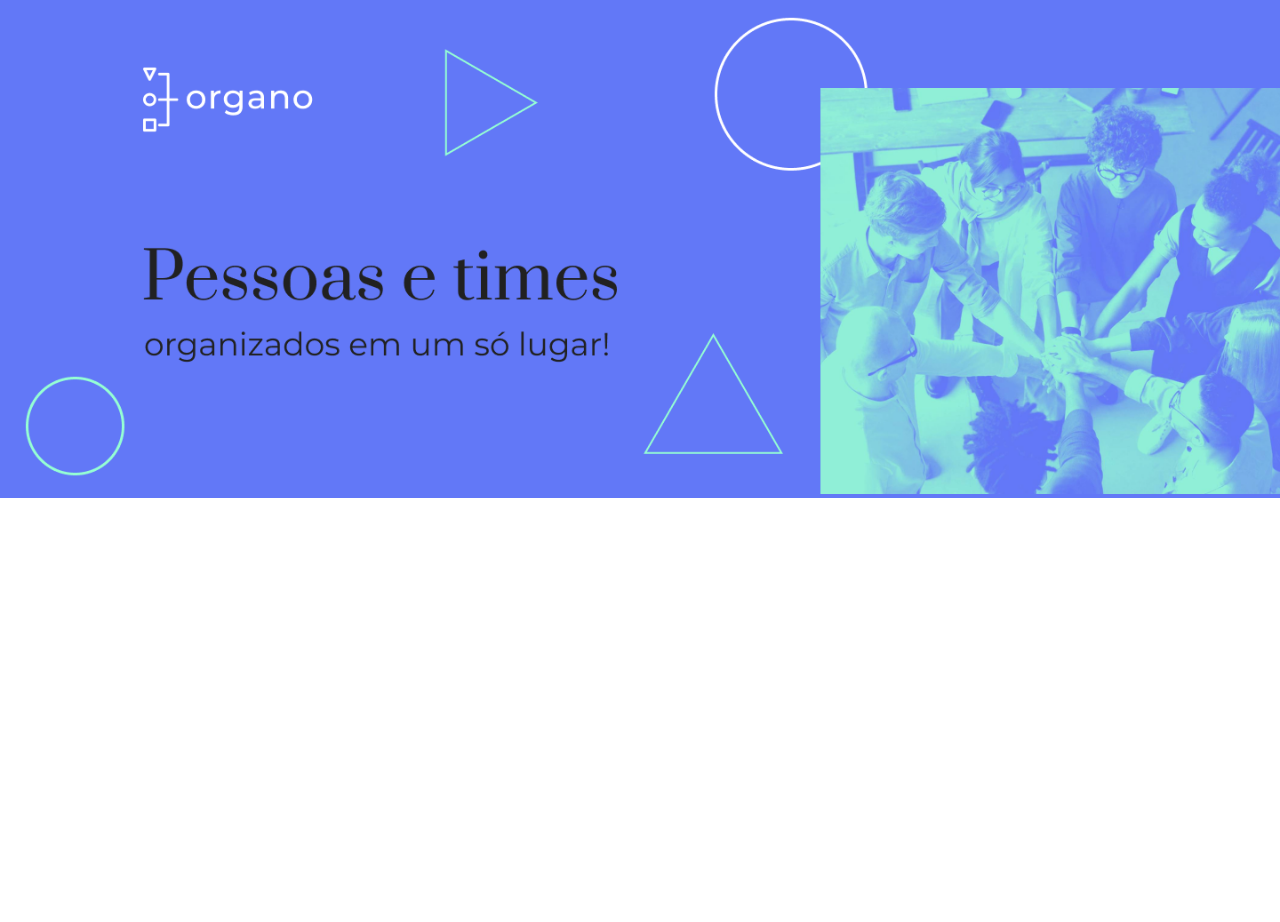
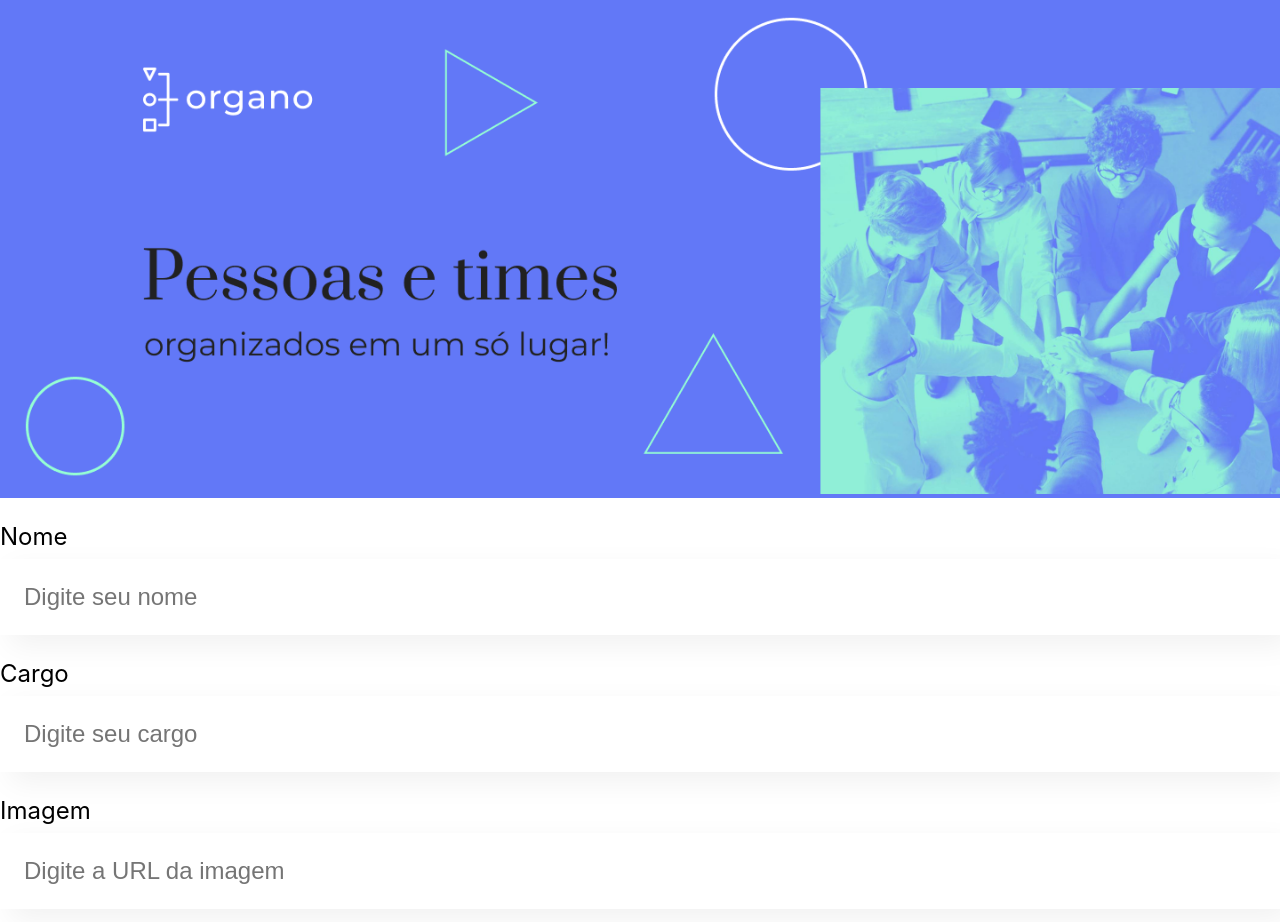
Before and after one commit to JorgeDeAquino/organo, a JavaScript app: page / in a window 1280 px wide. Shown: the top 922 px of the page. Before the commit the page ends 800 px from the top, so only its background shows below. Built offline with nearby package versions, Linux system fonts and the light colour scheme; the HTML template or start-up script is replaced by a standard one.

Commit message:
add campos de formulario

```diff
--- a/src/App.js
+++ b/src/App.js
@@ -1,9 +1,13 @@
 import Banner from './components/Banner/Banner';
+import CampoTexto from './components/CampoTexto';
 
 function App() {
   return (
     <div className="App">
       <Banner />
+      <CampoTexto label="Nome" placeholder="Digite seu nome"/>
+      <CampoTexto label="Cargo" placeholder="Digite seu cargo"/>
+      <CampoTexto label="Imagem" placeholder="Digite a URL da imagem"/>
     </div>
   );
 }
--- a/src/components/CampoTexto/CampoTexto.css
+++ b/src/components/CampoTexto/CampoTexto.css
@@ -0,0 +1,19 @@
+.campo-texto {
+    margin: 24px 0;
+}
+
+.campo-texto label {
+    display: block;
+    margin-bottom: 8px;
+    font-size: 24px;
+}
+
+.campo-texto input {
+    background-color: #fff;
+    box-shadow: 10px 10px 30px rgba(0, 0, 0, 0.06);
+    width: 100%;
+    border: none;
+    font-size: 24px;
+    padding: 24px;
+    box-sizing: border-box;
+}
--- a/src/components/CampoTexto/CampoTexto.js
+++ /dev/null
@@ -1,5 +0,0 @@
-const CampoTexto = () => {
-
-}
-
-export default CampoTexto
--- /dev/null
+++ b/src/components/CampoTexto/index.js
@@ -0,0 +1,13 @@
+import './CampoTexto.css'
+
+
+const CampoTexto = (props) => {
+    return (
+        <div className="campo-texto">
+            <label>{props.label}</label>
+            <input placeholder={props.placeholder}></input>
+        </div>
+    )
+}
+
+export default CampoTexto
```
